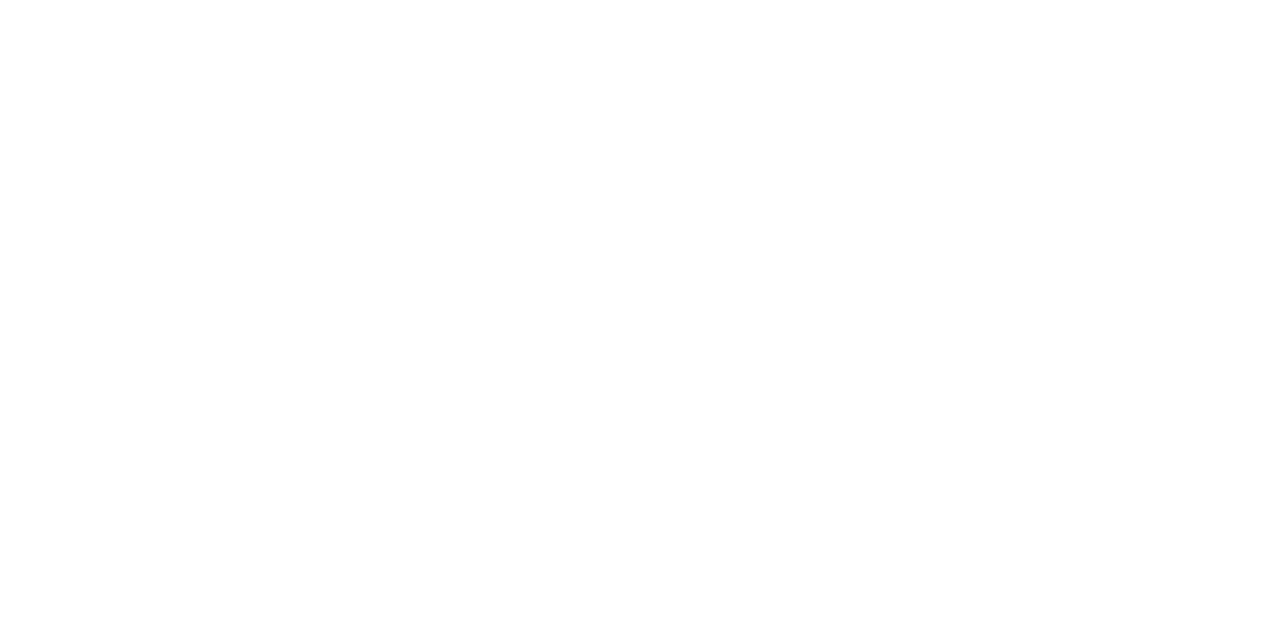
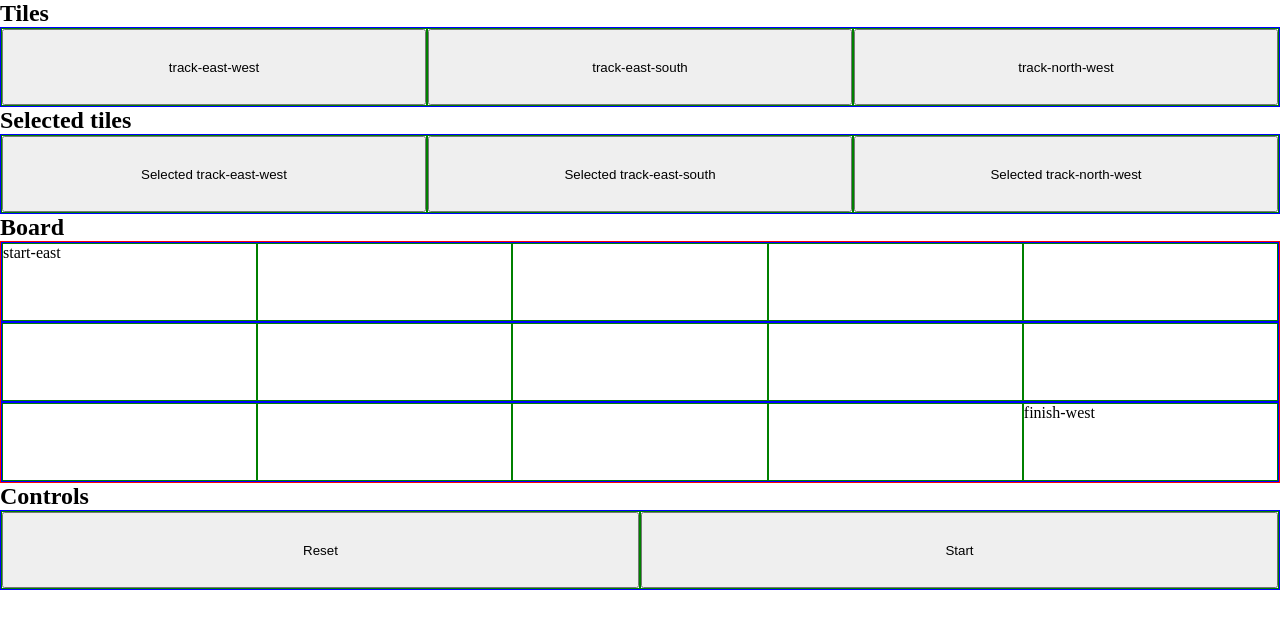
Before and after one commit to bence-toth/train-track-builder, a React (Create React App) app: page / in a window 1280 px wide. Shown: the top 628 px of the page. Built offline with nearby package versions, Linux system fonts and the light colour scheme.

Commit message:
Implemented rough level layout

```diff
--- a/src/App.tsx
+++ b/src/App.tsx
@@ -1,3 +1,36 @@
-const App = () => <div></div>;
+import Level from "./Level";
+
+import { BoardTiles, Tiles } from "./Tiles";
+
+const App = () => (
+  <Level
+    puzzle={{
+      board: [
+        [
+          BoardTiles.StartEast,
+          BoardTiles.Blank,
+          BoardTiles.Blank,
+          BoardTiles.Blank,
+          BoardTiles.Blank,
+        ],
+        [
+          BoardTiles.Blank,
+          BoardTiles.Blank,
+          BoardTiles.Blank,
+          BoardTiles.Blank,
+          BoardTiles.Blank,
+        ],
+        [
+          BoardTiles.Blank,
+          BoardTiles.Blank,
+          BoardTiles.Blank,
+          BoardTiles.Blank,
+          BoardTiles.FinishWest,
+        ],
+      ],
+      tiles: [Tiles.EastWest, Tiles.EastSouth, Tiles.NorthWest],
+    }}
+  />
+);
 
 export default App;
--- /dev/null
+++ b/src/Level.css
@@ -0,0 +1,57 @@
+.tiles,
+.selected-tiles {
+  height: 5rem;
+  border: 1px solid blue;
+  display: flex;
+  justify-content: space-between;
+}
+
+.tile-cell,
+.selected-tile-cell {
+  width: max-content;
+  flex: 1;
+  border: 1px solid green;
+  display: flex;
+}
+
+.tile-cell > button,
+.selected-tile-cell > button {
+  display: block;
+  width: 100%;
+}
+
+.board {
+  border: 1px solid red;
+}
+
+.board-row {
+  height: 5rem;
+  border: 1px solid blue;
+  display: flex;
+  justify-content: space-between;
+}
+
+.board-cell {
+  width: max-content;
+  flex: 1;
+  border: 1px solid green;
+}
+
+.controls {
+  height: 5rem;
+  border: 1px solid blue;
+  display: flex;
+  justify-content: space-between;
+}
+
+.control {
+  width: max-content;
+  flex: 1;
+  border: 1px solid green;
+  display: flex;
+}
+
+.control > button {
+  display: block;
+  width: 100%;
+}
--- /dev/null
+++ b/src/Level.tsx
@@ -0,0 +1,56 @@
+import type { BoardTile, Tile } from "./Tiles";
+
+import "./Level.css";
+
+interface Puzzle {
+  board: BoardTile[][];
+  tiles: Tile[];
+}
+
+interface LevelProps {
+  puzzle: Puzzle;
+}
+
+const Level = ({ puzzle }: LevelProps) => (
+  <div>
+    <h2>Tiles</h2>
+    <div className="tiles">
+      {puzzle.tiles.map((tile, tileIndex) => (
+        <div key={tileIndex} className="tile-cell">
+          <button>{tile}</button>
+        </div>
+      ))}
+    </div>
+    <h2>Selected tiles</h2>
+    <div className="selected-tiles">
+      {puzzle.tiles.map((tile, tileIndex) => (
+        <div key={tileIndex} className="selected-tile-cell">
+          <button>Selected {tile}</button>
+        </div>
+      ))}
+    </div>
+    <h2>Board</h2>
+    <div className="board">
+      {puzzle.board.map((boardRow, boardRowIndex) => (
+        <div key={boardRowIndex} className="board-row">
+          {boardRow.map((boardRowTile, boardRowTileIndex) => (
+            <div key={boardRowTileIndex} className="board-cell">
+              {boardRowTile}
+            </div>
+          ))}
+        </div>
+      ))}
+    </div>
+    <h2>Controls</h2>
+    <div className="controls">
+      <div className="control">
+        <button>Reset</button>
+      </div>
+      <div className="control">
+        <button>Start</button>
+      </div>
+    </div>
+  </div>
+);
+
+export default Level;
--- /dev/null
+++ b/src/Tiles.ts
@@ -0,0 +1,17 @@
+export const BoardTiles = {
+  Blank: null,
+  StartEast: "start-east",
+  EastWest: "track-east-west",
+  EastSouth: "track-east-south",
+  NorthWest: "track-north-west",
+  FinishWest: "finish-west",
+} as const;
+
+export type BoardTile = (typeof BoardTiles)[keyof typeof BoardTiles];
+
+export const Tiles = {
+  ...BoardTiles,
+  ParenthesisOpen: "parenthesis-open",
+};
+
+export type Tile = (typeof Tiles)[keyof typeof Tiles];
```
